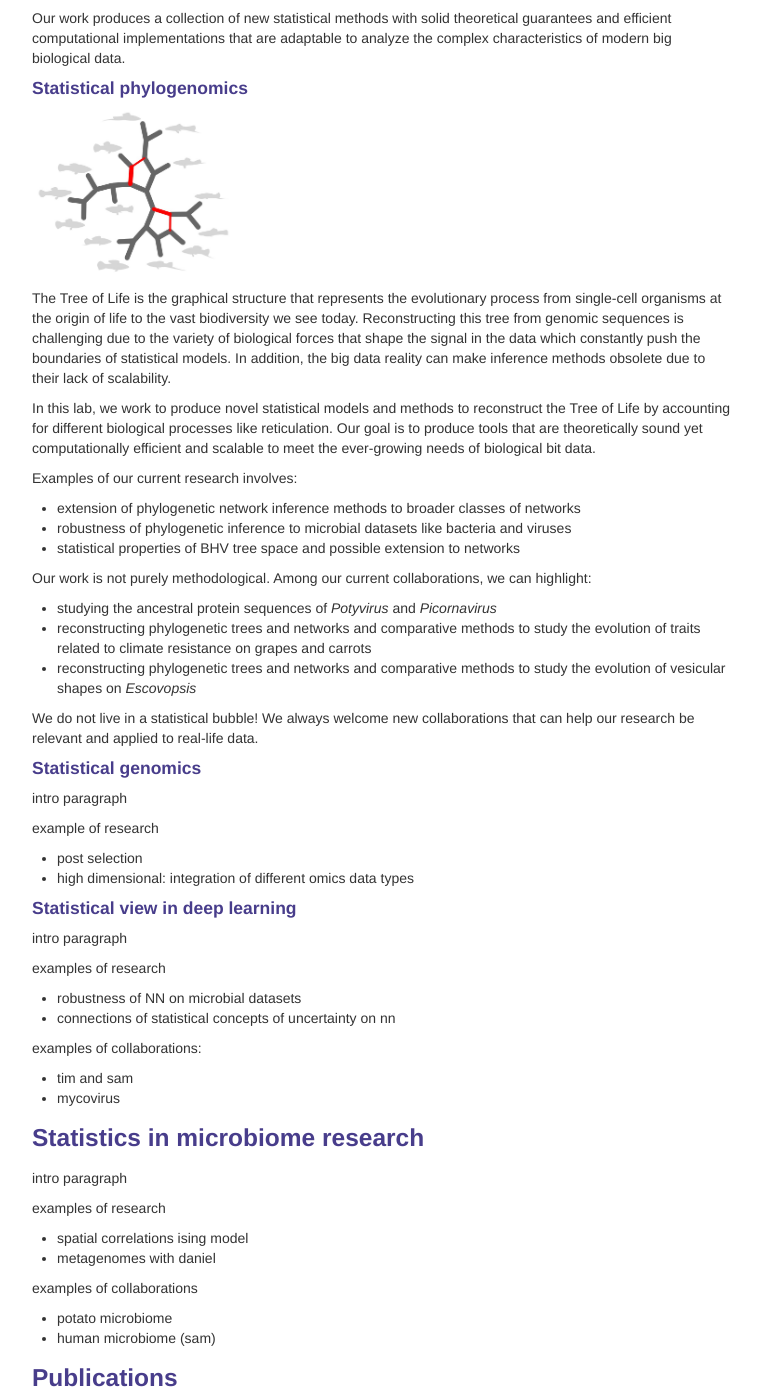
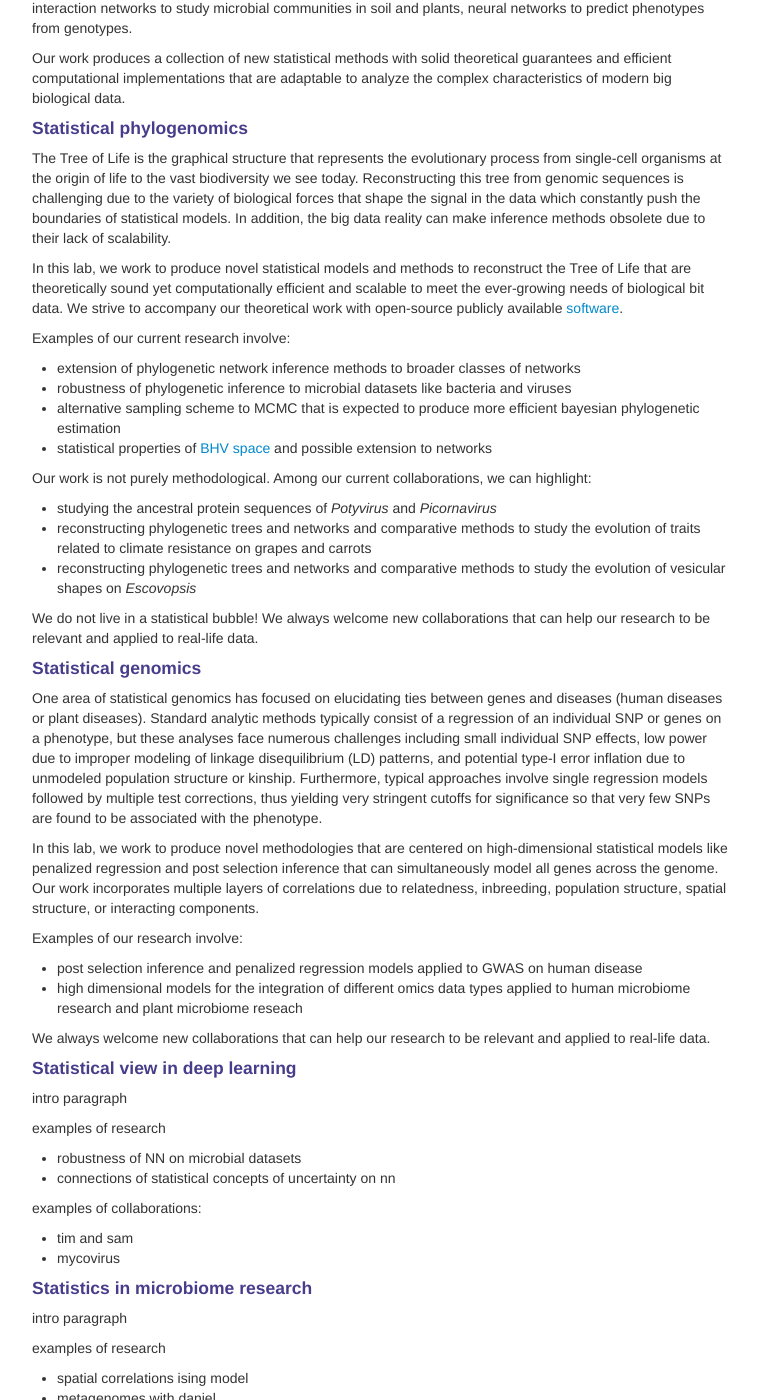
Before and after one commit to solislemuslab/solislemuslab.github.io, a Jekyll site: the page built from pages/research.md, in a window 1280 px wide and 1400 px high, scrolled down 366 px. Shown: the whole window, without its empty margins (258-1019 px from the left). Built offline with Jekyll 4.4.1, drawn with Linux system fonts in a browser that asks for light colours; some of the changed text lies outside the part shown.

Commit message:
removed image research

```diff
--- a/pages/research.md
+++ b/pages/research.md
@@ -9,6 +9,8 @@
         <ul class="nav">
             <li><a href="#phylogenomics">phylogenomics</a></li>
             <li><a href="#genomics">genomics</a></li>
+            <li><a href="#dl">deep-learning</a></li>
+            <li><a href="#microbiome">microbiome</a></li>
             <li><a href="#publications">publications</a></li>
             <li><a href="https://scholar.google.com/citations?user=GrUypj8AAAAJ&hl=en&oi=ao">google-scholar</a></li>
         </ul>
@@ -23,37 +25,40 @@
 
 #### <a name="phylogenomics"></a>Statistical phylogenomics
 
-<img src="../assets/pics/cui.jpeg" alt="drawing" width="200"/>
-
 The Tree of Life is the graphical structure that represents the evolutionary process
 from single-cell organisms at the origin of life to the vast biodiversity we see today.
 Reconstructing this tree from genomic sequences is challenging due to the variety
 of biological forces that shape the signal in the data which constantly push the boundaries of statistical models. In addition, the big data reality can make inference methods obsolete due to their lack of scalability.
 
-In this lab, we work to produce novel statistical models and methods to reconstruct the Tree of Life by accounting for different biological processes like reticulation. Our goal is to produce tools that are theoretically sound yet computationally efficient and scalable to meet the ever-growing needs of biological bit data.
+In this lab, we work to produce novel statistical models and methods to reconstruct the Tree of Life that are theoretically sound yet computationally efficient and scalable to meet the ever-growing needs of biological bit data. We strive to accompany our theoretical work with open-source publicly available [software](https://solislemuslab.github.io//pages/software.html).
 
-Examples of our current research involves:
+Examples of our current research involve:
 - extension of phylogenetic network inference methods to broader classes of networks
 - robustness of phylogenetic inference to microbial datasets like bacteria and viruses
-- statistical properties of BHV tree space and possible extension to networks
+- alternative sampling scheme to MCMC that is expected to produce more efficient bayesian phylogenetic estimation
+- statistical properties of [BHV space](https://www.sciencedirect.com/science/article/pii/S0196885801907596) and possible extension to networks
 
 Our work is not purely methodological. Among our current collaborations, we can highlight:
 - studying the ancestral protein sequences of _Potyvirus_ and _Picornavirus_
 - reconstructing phylogenetic trees and networks and comparative methods to study the evolution of traits related to climate resistance on grapes and carrots
 - reconstructing phylogenetic trees and networks and comparative methods to study the evolution of vesicular shapes on _Escovopsis_
 
-We do not live in a statistical bubble! We always welcome new collaborations that can help our research be relevant and applied to real-life data.
+We do not live in a statistical bubble! We always welcome new collaborations that can help our research to be relevant and applied to real-life data.
 
 
 #### <a name="genomics"></a>Statistical genomics
 
-intro paragraph
+One area of statistical genomics has focused on elucidating ties between genes and diseases (human diseases or plant diseases). Standard analytic methods typically consist of a regression of an individual SNP or genes on a phenotype, but these analyses face numerous challenges including small individual SNP effects, low power due to improper modeling of linkage disequilibrium (LD) patterns, and potential type-I error inflation due to unmodeled population structure or kinship. Furthermore, typical approaches involve single regression models followed by multiple test corrections, thus yielding very stringent cutoffs for significance so that very few SNPs are found to be associated with the phenotype.
 
-example of research
-- post selection
-- high dimensional: integration of different omics data types
+In this lab, we work to produce novel methodologies that are centered on high-dimensional statistical models like penalized regression and post selection inference that can simultaneously model all genes across the genome. Our work incorporates multiple layers of correlations due to relatedness, inbreeding, population structure, spatial structure, or interacting components.
 
-#### Statistical view in deep learning
+Examples of our research involve:
+- post selection inference and penalized regression models applied to GWAS on human disease
+- high dimensional models for the integration of different omics data types applied to human microbiome research and plant microbiome reseach
+
+We always welcome new collaborations that can help our research to be relevant and applied to real-life data.
+
+#### <a name="dl"></a>Statistical view in deep learning
 
 intro paragraph
 
@@ -65,7 +70,7 @@
 - tim and sam
 - mycovirus
 
-### Statistics in microbiome research
+#### <a name="microbiome"></a>Statistics in microbiome research
 
 intro paragraph
 
```
